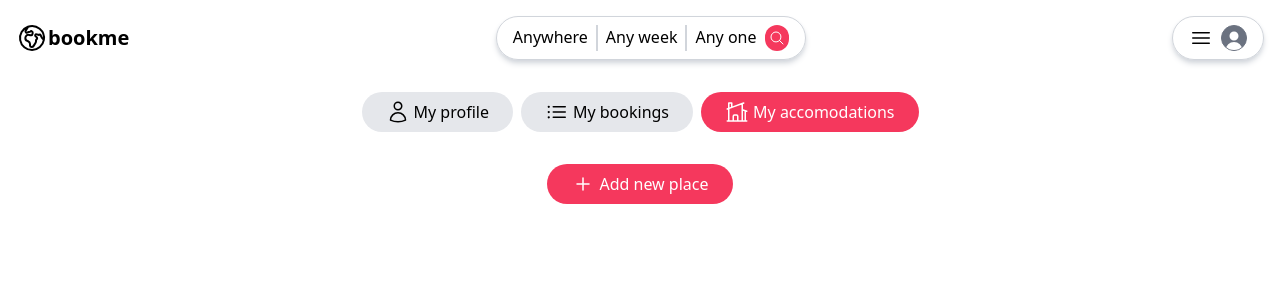
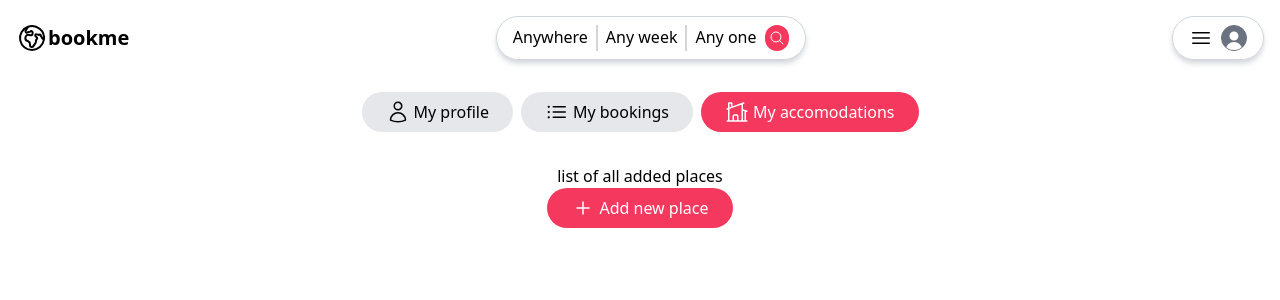
Before and after one commit to hemavathi146/lmscheckingverify, a React (Vite) app in the folder client/: page /account/places in a window 1280 px wide. Shown: the top 300 px of the page. Built offline with nearby package versions, Linux system fonts and the light colour scheme; no server answers.

Commit message:
begin placespage

```diff
--- a/client/src/pages/PlacesPage.jsx
+++ b/client/src/pages/PlacesPage.jsx
@@ -6,6 +6,8 @@ export default function PlacesPage() {
     <div>
       <AccountNav />
       <div className="text-center ">
+        list of all added places
+        <br />
         <Link
           className="inline-flex gap-1 bg-primary text-white py-2 px-6 rounded-full"
           to={"/account/places/new"}
```
